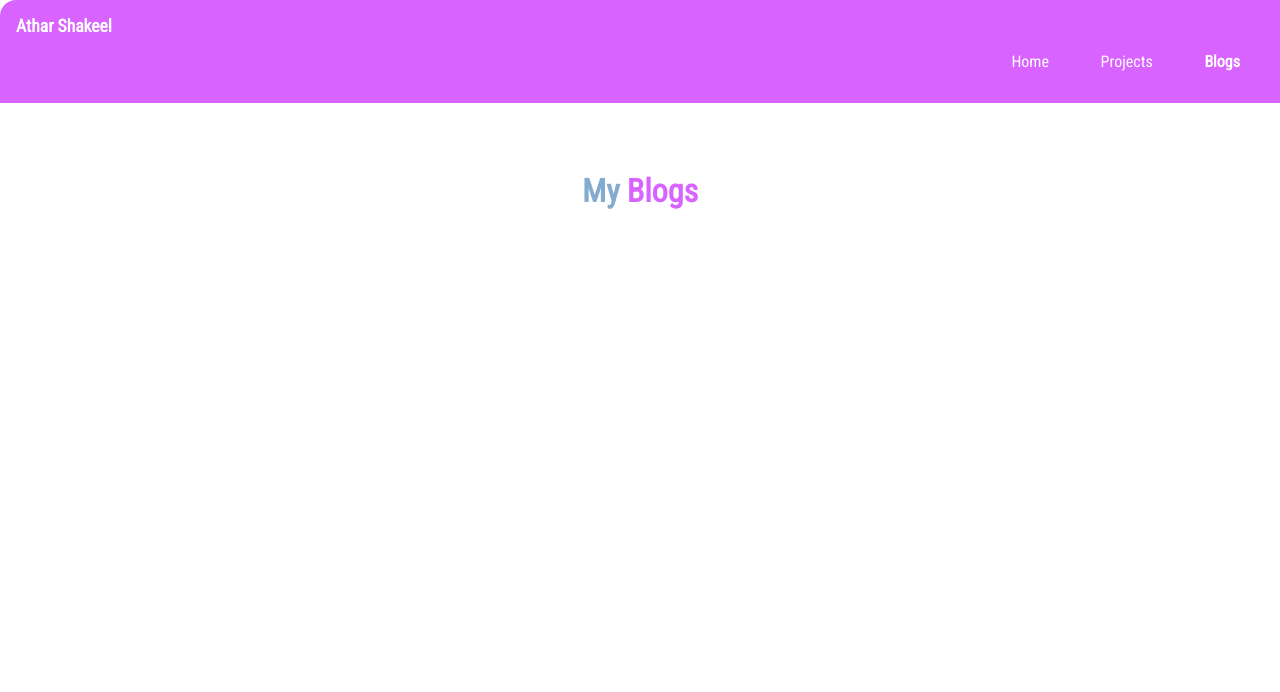
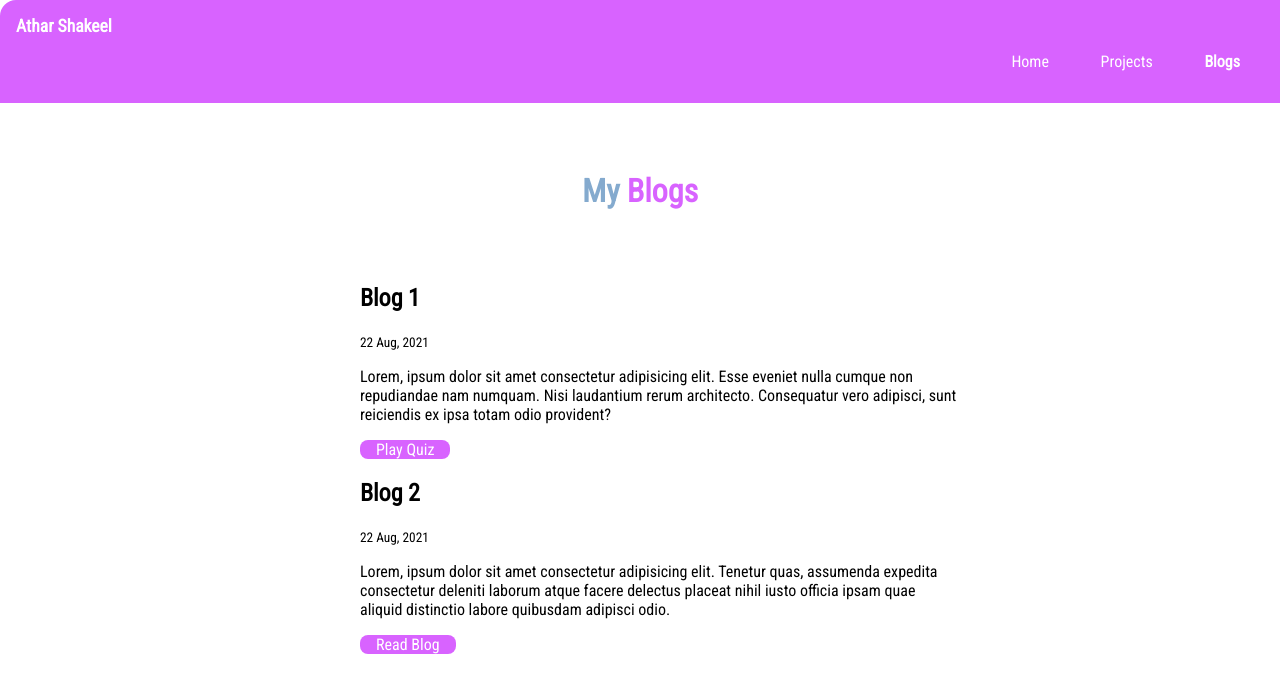
Before and after one commit to athar05/neog.camp-mark4-portfolio, a plain HTML site: page blogs.html in a window 1280 px wide. Drawn offline with Linux system fonts and the light colour scheme.

Commit message:
updated blogs

```diff
--- a/blogs.html
+++ b/blogs.html
@@ -28,5 +28,26 @@
         <h1 class="hero-heading">My<span style="color: var(--primary-color)"> Blogs</span> </h1>
     </header>
 
+    <ul class="list-non-bullet">
+        <li>
+            <div class="container container-center">
+            <h2>Blog 1</h2>
+           <small>22 Aug, 2021</small>
+            <p>Lorem, ipsum dolor sit amet consectetur adipisicing elit. Esse eveniet nulla cumque non repudiandae nam numquam. Nisi laudantium rerum architecto. Consequatur vero adipisci, sunt reiciendis ex ipsa totam odio provident? </p>
+            <a class="link link-primary" href="/">Play Quiz</a>
+
+        </div>
+        </li>
+          <li>
+              <div class="container container-center">
+            <h2>Blog 2</h2>
+           <small>22 Aug, 2021</small>
+            <p>Lorem, ipsum dolor sit amet consectetur adipisicing elit. Tenetur quas, assumenda expedita consectetur deleniti laborum atque facere delectus placeat nihil iusto officia ipsam quae aliquid distinctio labore quibusdam adipisci odio. </p>
+            <a class="link link-primary" href="/">Read Blog</a>
+
+        </div>
+        </li>
+    </ul>
+
 </body>
 </html>
```
